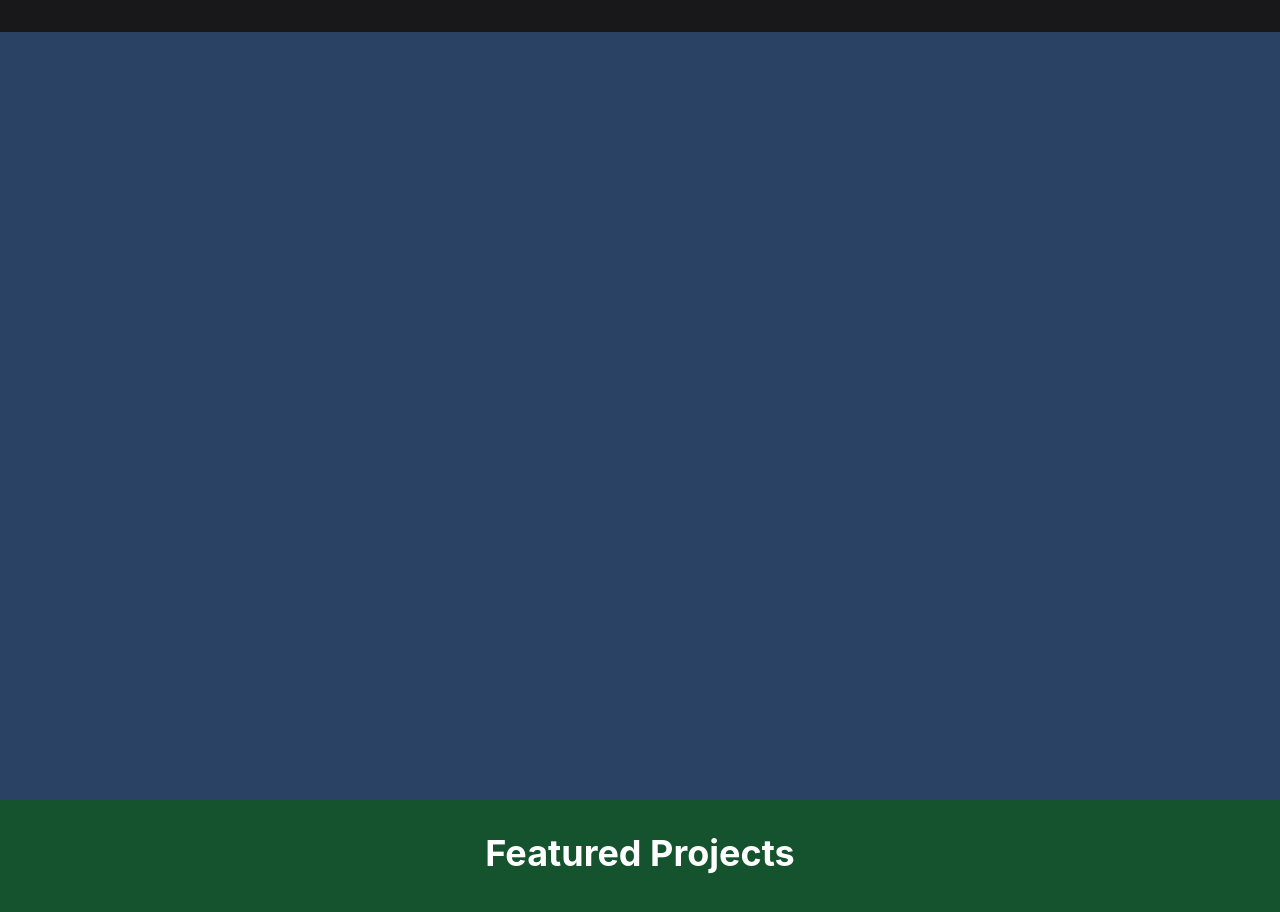
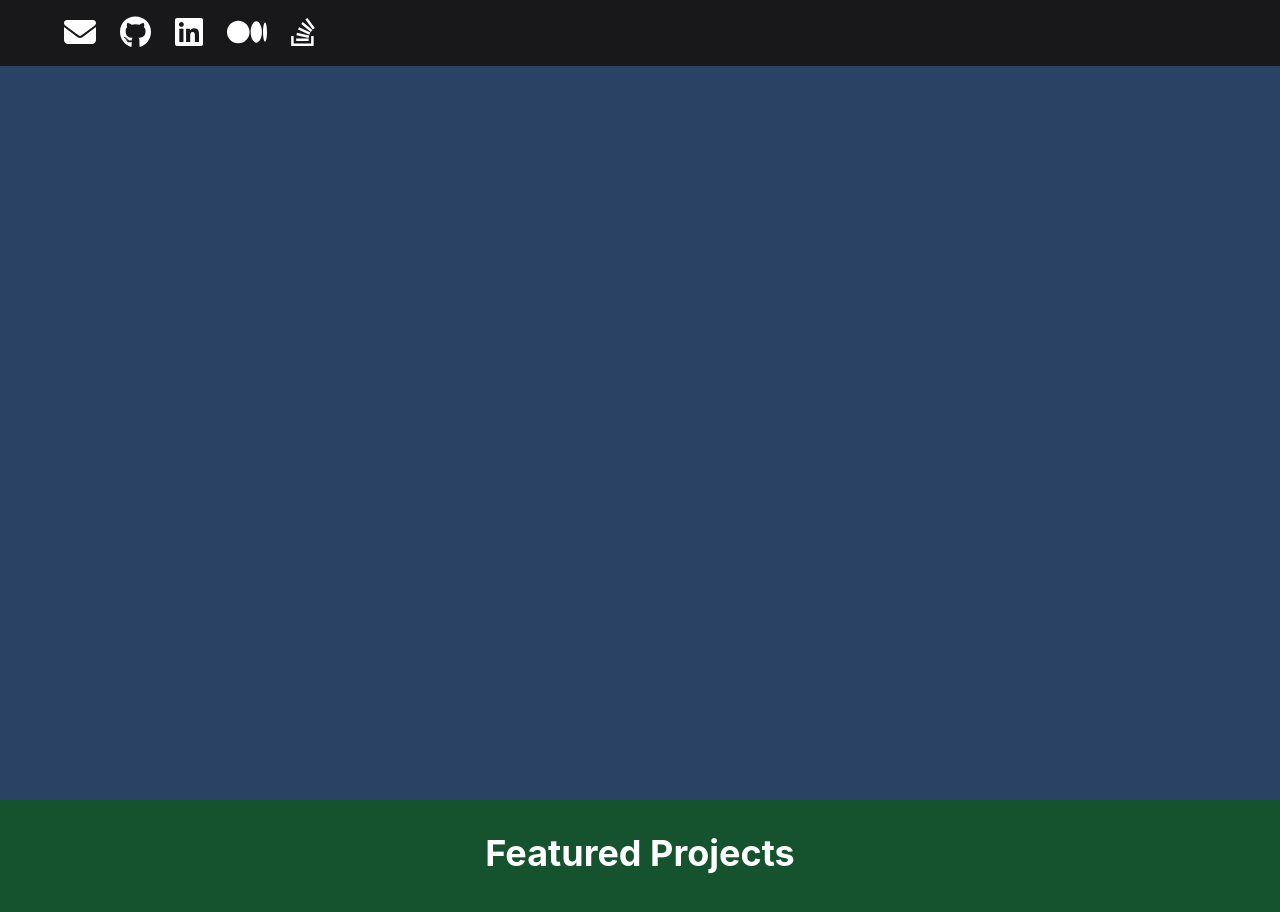
Before and after one commit to j5py/advanced-react, a React (Create React App) app: page / in a window 1280 px wide. Shown: the top 912 px of the page. Built offline with nearby package versions, Linux system fonts and the light colour scheme.

Commit message:
Add social media links based on the `socials` data

```diff
--- a/src/components/Header.js
+++ b/src/components/Header.js
@@ -64,7 +64,31 @@ const Header = () => {
           alignItems="center"
         >
           <nav>
-            {/* Add social media links based on the `socials` data */}
+            <HStack spacing='24px'>
+              {
+                socials.map(a => {
+                  const domain = (function(raw){
+                    let cut = raw.substring(0, raw.lastIndexOf('.'))
+                      , delimiters = ['@', '.', '/']
+                      , index = -1
+                      , i = 0
+                      ;
+                    while (i < delimiters.length && index === -1) {
+                      index = cut.lastIndexOf(delimiters[i]);
+                      i++
+                    }
+                    return cut.substring(index + 1)
+                  })(a.url);
+                  return (
+                    <Box key={domain} >
+                      <a href={a.url}>
+                        <FontAwesomeIcon icon={a.icon} size="2x" />
+                      </a>
+                    </Box>
+                  )
+                })
+              }
+            </HStack>
           </nav>
           <nav>
             <HStack spacing={8}>
```
